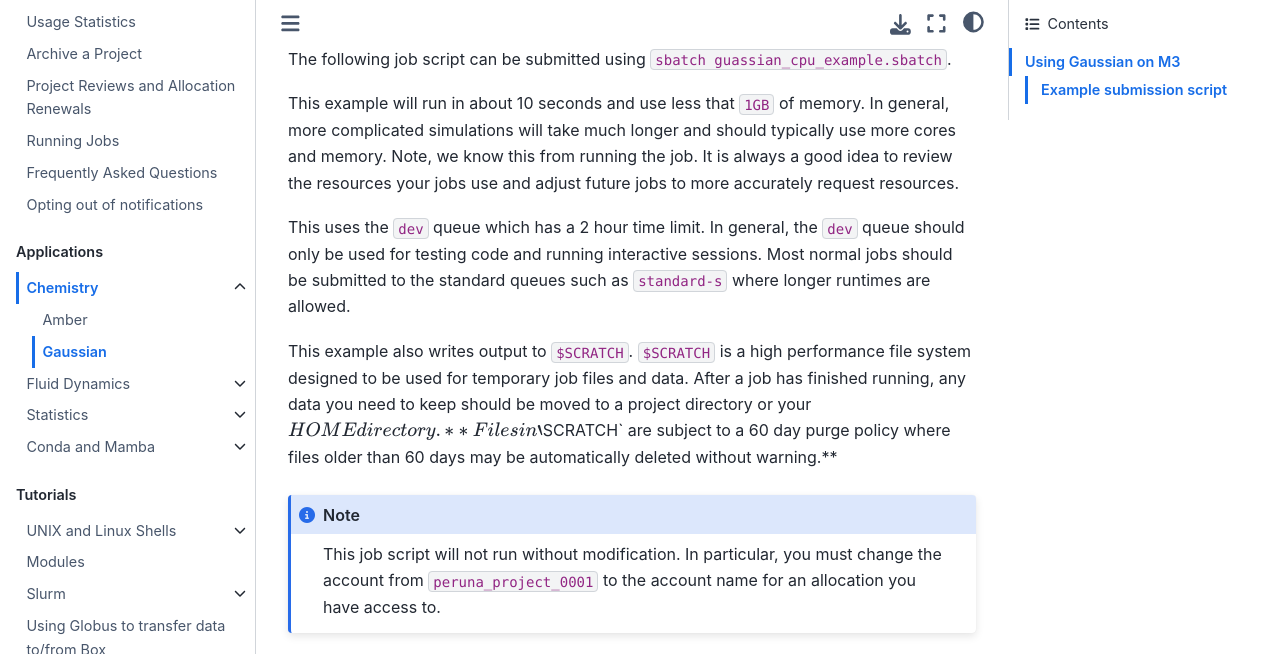
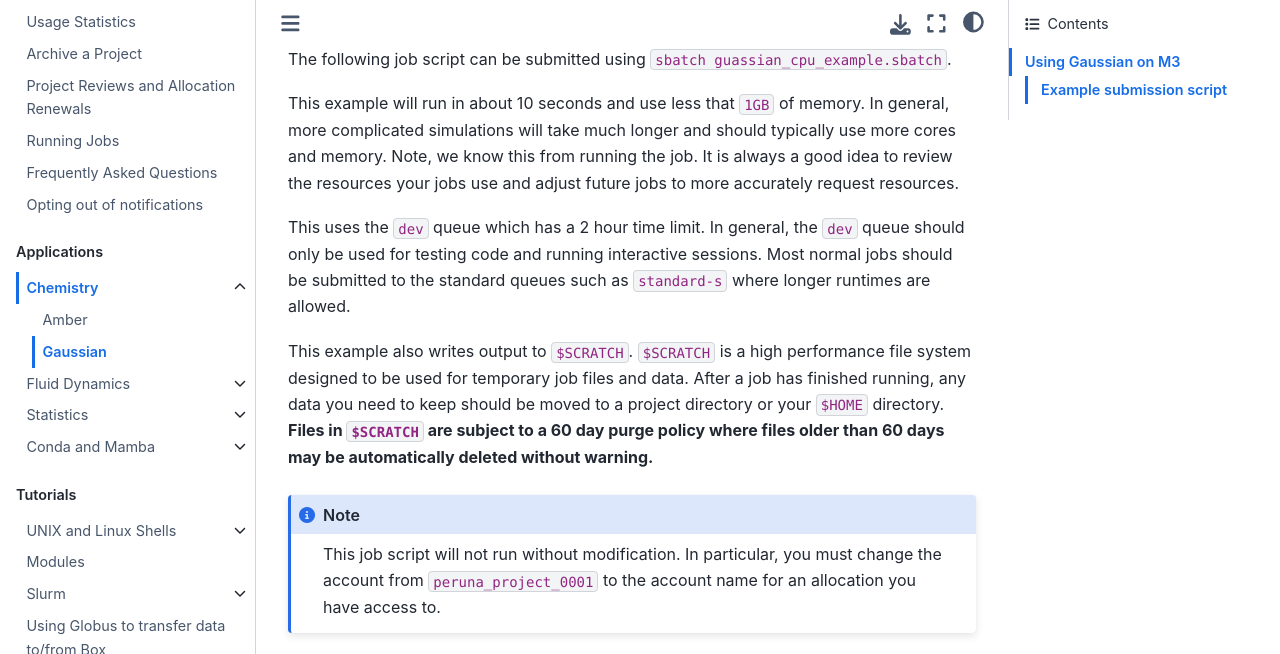
Before and after one commit to SouthernMethodistUniversity/hpc_docs, a Jupyter Book: the page built from docs/examples/gaussian/index.md, in a window 1280 px wide and 900 px high, scrolled down 849 px, cut to the strip 0-654 px from the top of the window. Built offline with Jupyter Book 1.0.4 settings and Sphinx 7.4.7 and the Sphinx Book theme 1.1.4, drawn with Linux system fonts in a browser that asks for light colours.

```diff
--- a/docs/examples/gaussian/index.md
+++ b/docs/examples/gaussian/index.md
@@ -65,7 +65,7 @@ This example also writes output to `$SCRATCH`.
 `$SCRATCH` is a high performance file system designed to be used for temporary
 job files and data.
 After a job has finished running, any data you need to keep should be moved to
-a project directory or your $HOME directory.
+a project directory or your `$HOME` directory.
 **Files in `$SCRATCH` are subject to a 60 day purge policy where files older than 60 days
 may be automatically deleted without warning.**
 
```
